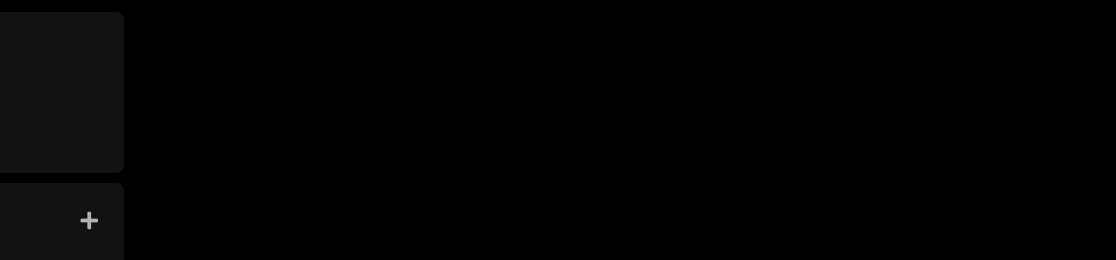
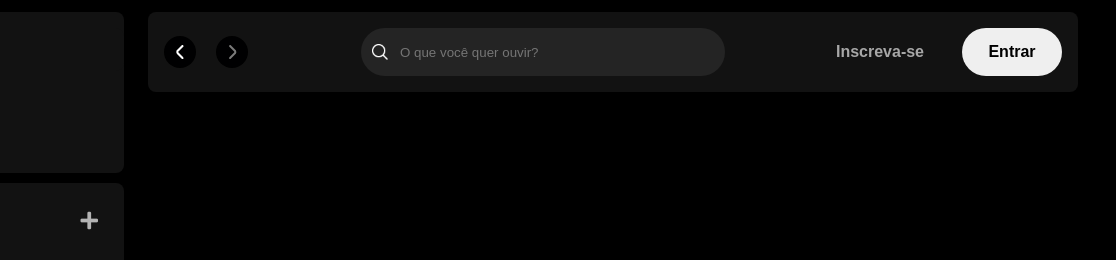
Before and after one commit to Lukareliz/spotify-clone-alura, a plain HTML site: page index.html in a window 1280 px wide. Shown: the top 260 px of the page, 164-1280 px from the left. Drawn offline with Linux system fonts and the light colour scheme.

Commit message:
Aula 3 - Main, pseudo-classes e responsividade CSS

```diff
--- a/index.html
+++ b/index.html
@@ -8,8 +8,11 @@
     <link rel="stylesheet" href="./src/styles/reset.css">
     <link rel="stylesheet" href="./src/styles/vars.css">
     <link rel="stylesheet" href="./src/styles/sidebar-footer.css">
-    <link rel="stylesheet" href="https://use.fontawesome.com/releases/v5.15.4/css/solid.css" integrity="sha384-Tv5i09RULyHKMwX0E8wJUqSOaXlyu3SQxORObAI08iUwIalMmN5L6AvlPX2LMoSE" crossorigin="anonymous" />
-    <link rel="stylesheet" href="https://use.fontawesome.com/releases/v5.15.4/css/fontawesome.css" integrity="sha384-jLKHWM3JRmfMU0A5x5AkjWkw/EYfGUAGagvnfryNV3F9VqM98XiIH7VBGVoxVSc7" crossorigin="anonymous" />
+    <link rel="stylesheet" href="./src/styles/main-content.css">
+    <link rel="stylesheet" href="https://use.fontawesome.com/releases/v5.15.4/css/solid.css"
+        integrity="sha384-Tv5i09RULyHKMwX0E8wJUqSOaXlyu3SQxORObAI08iUwIalMmN5L6AvlPX2LMoSE" crossorigin="anonymous" />
+    <link rel="stylesheet" href="https://use.fontawesome.com/releases/v5.15.4/css/fontawesome.css"
+        integrity="sha384-jLKHWM3JRmfMU0A5x5AkjWkw/EYfGUAGagvnfryNV3F9VqM98XiIH7VBGVoxVSc7" crossorigin="anonymous" />
 </head>
 
 <body>
@@ -63,10 +66,37 @@
             </div>
         </div>
     </div>
+
+    <main>
+        <div class="main_container">
+            <nav class="header_navigation">
+                <div class="navigation">
+                    <div class="arrows">
+                        <button class="arrow_left">
+                            <img src="./src/assets/icons/small-left.png" alt="Seta esquerda">
+                        </button>
+                        <button class="arrow_right">
+                            <img src="./src/assets/icons/small-right.png" alt="Seta direita">
+                        </button>
+                    </div>
+                        <div class="header_search">
+                        <img src="/src/assets/icons/search.png" alt="">
+                        <input id="search_input" type="text" maxlength="800" placeholder="O que você quer ouvir?">
+                    </div>
+                    <div class="header_login">
+                        <button class="subscribe">Inscreva-se</button>
+                        <button class="login">Entrar</button>
+                    </div>
+                </div>
+            </nav>
+        </div>
+    </main>
+
     <footer>
         <div class="footer_text">
             <span>Testar o premium de graça</span>
-            <span>Inscreva-se para curtir música ilimitada e podcasts só com alguns anúncios. Não precisa de cartão de crédito.</span>
+            <span>Inscreva-se para curtir música ilimitada e podcasts só com alguns anúncios. Não precisa de cartão de
+                crédito.</span>
         </div>
         <button class="footer_button">Inscreva-se grátis</button>
     </footer>
--- /dev/null
+++ b/src/styles/main-content.css
@@ -0,0 +1,93 @@
+/* HEADER */
+.main_container {
+    max-width: 80vw;
+    height: 100vh;
+    margin-left: 300px;
+    margin-right: 26px;
+}
+
+.header_navigation {
+    padding: 16px;
+    margin: 12px;
+    border-radius: 8px;
+    background-color: #121212;
+}
+
+.header_navigation .navigation {
+    display: flex;
+    justify-content: space-between;
+    align-items: center;
+}
+
+.header_navigation .navigation .arrow_left {
+    margin-right: 1.25rem;
+}
+
+.arrows {
+    display: flex;
+    align-items: center;
+}
+
+.arrow_left , .arrow_right {
+    display: flex;
+    align-items: center;
+    justify-content: center;
+    width: 32px;
+    height: 32px;
+    background-color: var(--bg-arrow-color);
+    border: none;
+    border-radius: 50%;
+    cursor: pointer;
+}
+
+.header_login {
+    display: flex;
+    align-items: center;
+}
+
+.header_search {
+    display: flex;
+    align-items: center;
+    width: 364px;
+    height: 48px;
+    margin-left: 8px;
+    background-color: #242424;
+    border-radius: 500px;
+    border: 1px solid transparent;
+}
+
+.header_search img {
+    width: 16px;
+    height: 16px;
+    margin-left: 10px;
+}
+
+.header_search input {
+    background: transparent;
+    border: none;
+    padding: 0px 100px 0 12px;
+    color: #fff;
+    text-overflow: ellipsis;
+    overflow: hidden;
+    white-space: nowrap;
+    outline: none;
+}
+
+.header_login .subscribe {
+    color: #a7a7a7;
+    font-size: 16px;
+    font-weight: 700;
+    background-color: transparent;
+    border: 0;
+    margin-right: 32px;
+}
+
+.header_login .login {
+    width: 100px;
+    height: 48px;
+    color: #000;
+    font-size: 16px;
+    font-weight: 700;
+    border-radius: 40px;
+    border: 0;
+}
--- a/src/styles/vars.css
+++ b/src/styles/vars.css
@@ -2,4 +2,8 @@
     /* FONTS */
     --font-dm-sans: "DM Sans", sans-serif;
 
+    /* COLORS */
+    --bg-icon: #131313;
+    --bg-arrow-color: rgba(0,0,0.5);
+
 }
```
